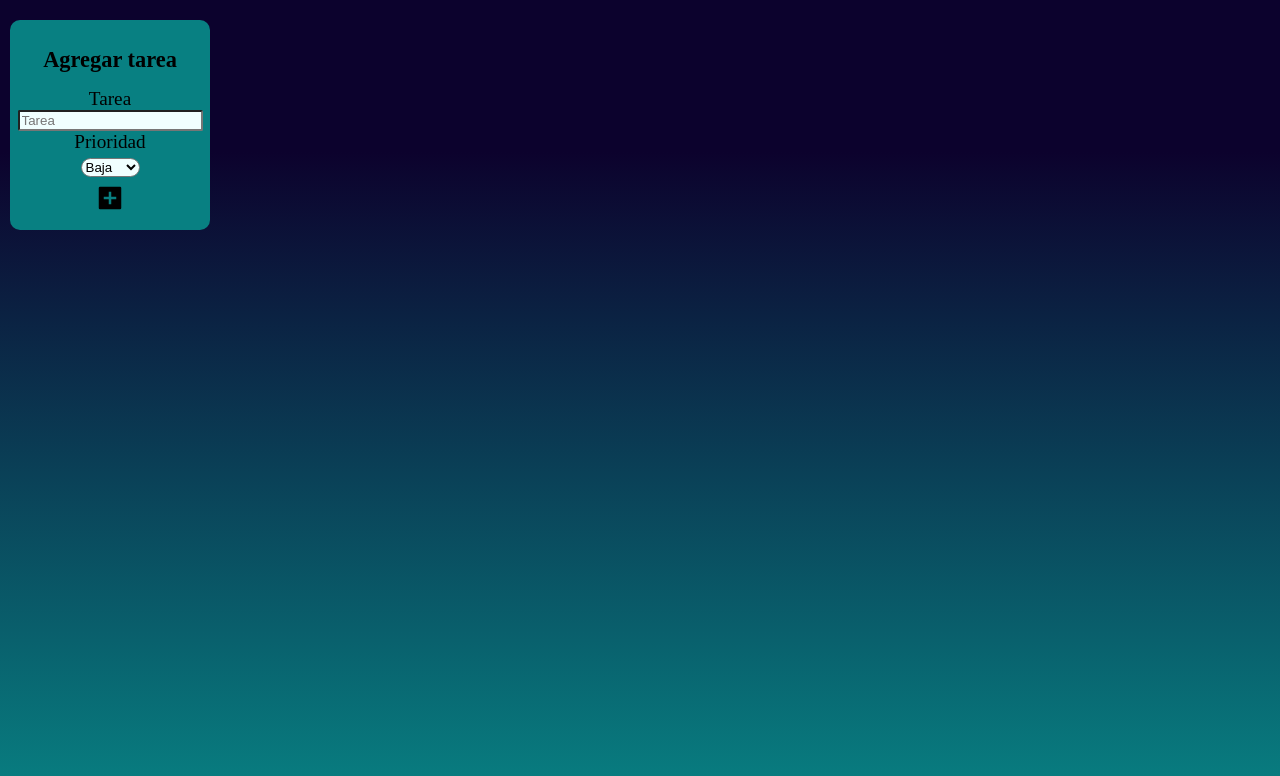
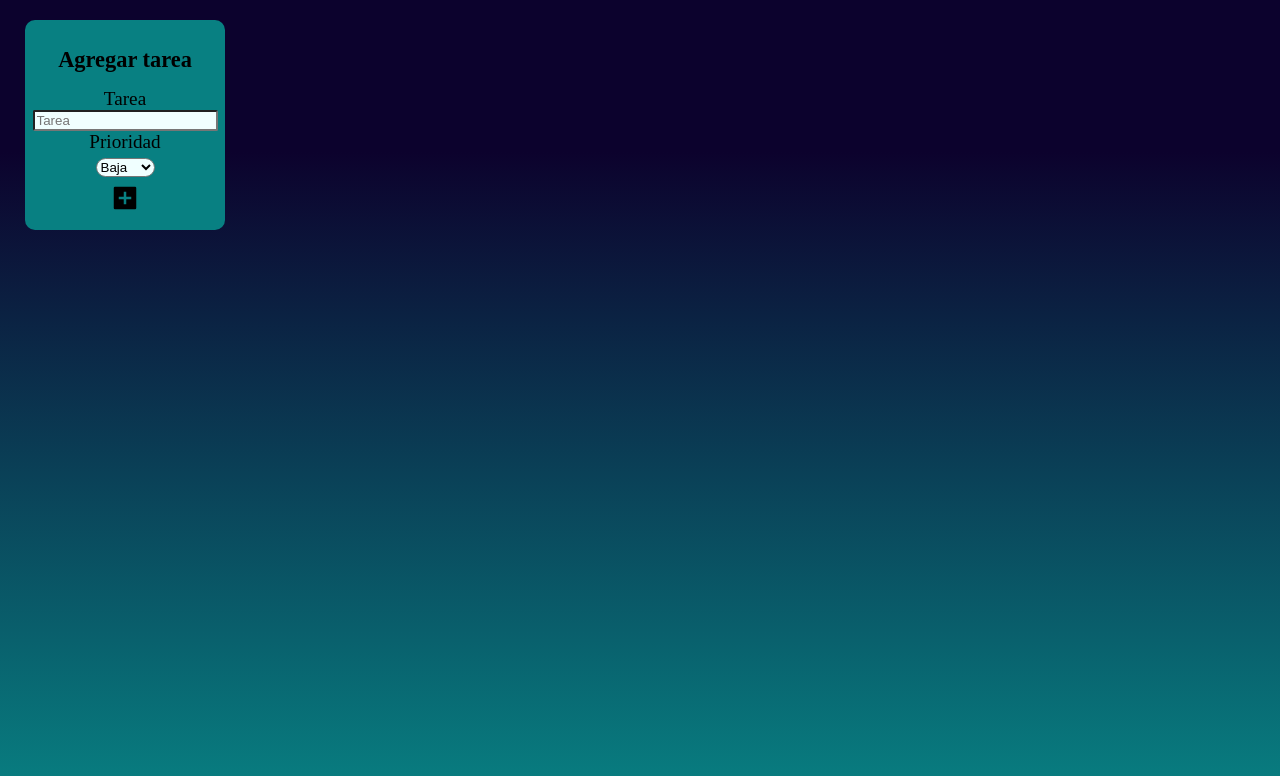
Before and after one commit to BrayanSRuiz/app-de-tareas, a React (Vite) app: page / in a window 1280 px wide. Shown: the top 776 px of the page. Built offline with nearby package versions, Linux system fonts and the light colour scheme.

Commit message:
nuevos cambios

```diff
--- a/src/components/styles/ListaDeTareas.module.css
+++ b/src/components/styles/ListaDeTareas.module.css
@@ -1,5 +1,5 @@
 .añadirContainer {
-  margin-left: 10px;
+  margin-left: 25px;
   display: grid;
   grid-template-columns: repeat(auto-fill, 200px);
   gap: 5px;
```
